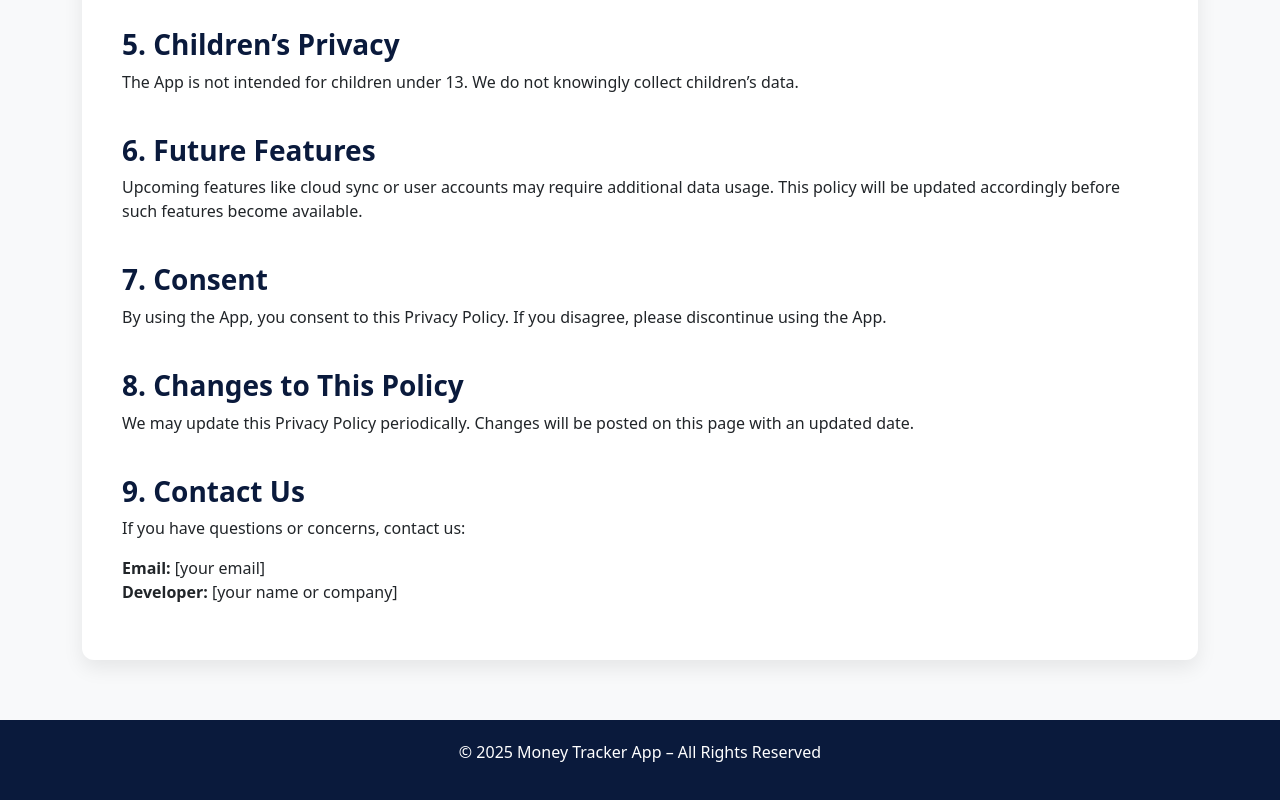
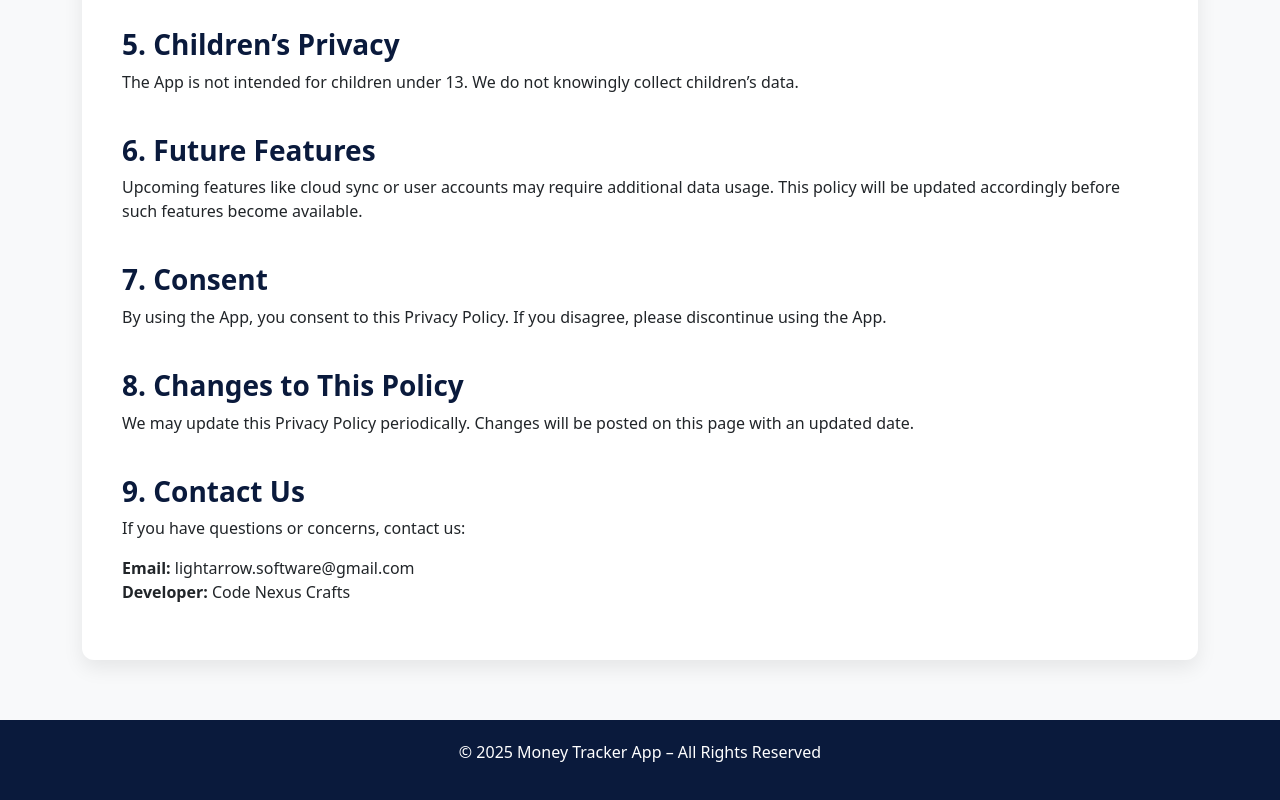
Before and after one commit to lightarrowsoftware/money-tracker-policy, a plain HTML site: page privacy-policy.html in a window 1280 px wide. Shown: the part 1150-1950 px from the top of the page. Drawn offline with nearby package versions, Linux system fonts and the light colour scheme.

Commit message:
Update privacy-policy.html

```diff
--- a/privacy-policy.html
+++ b/privacy-policy.html
@@ -66,7 +66,7 @@
     <div class="container">
         <div class="content-wrapper">
 
-            <p><strong>Last Updated:</strong> [Add date]</p>
+            <p><strong>Last Updated:</strong> 11/Dec/2025</p>
 
             <p>Money Tracker (“the App”) is committed to protecting your privacy. This Privacy Policy explains how we handle your information when using our Android application.</p>
 
@@ -114,8 +114,8 @@
 
             <h3 class="section-title">9. Contact Us</h3>
             <p>If you have questions or concerns, contact us:</p>
-            <p><strong>Email:</strong> [your email]<br>
-               <strong>Developer:</strong> [your name or company]</p>
+            <p><strong>Email:</strong> lightarrow.software@gmail.com<br>
+               <strong>Developer:</strong> Code Nexus Crafts</p>
 
         </div>
     </div>
```
